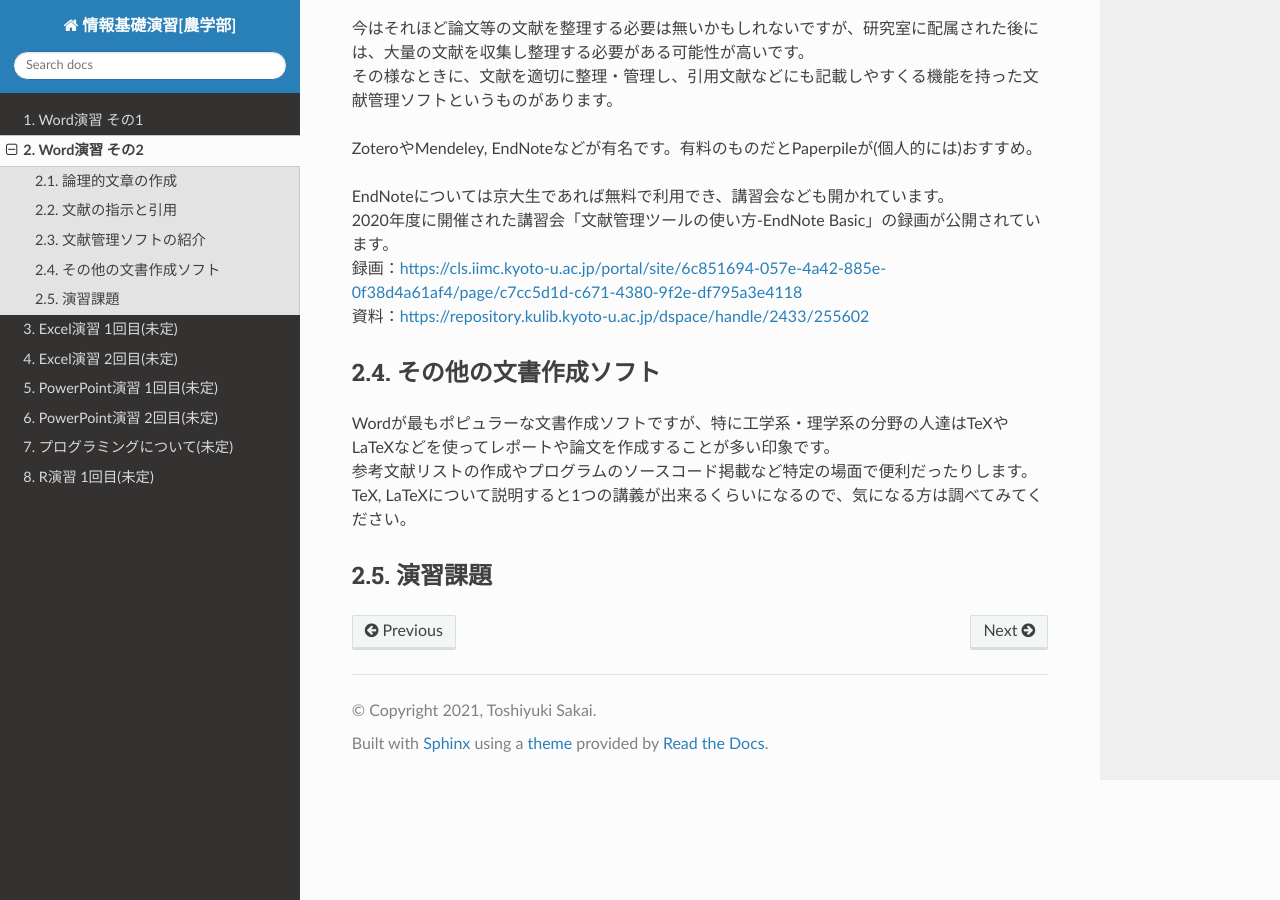
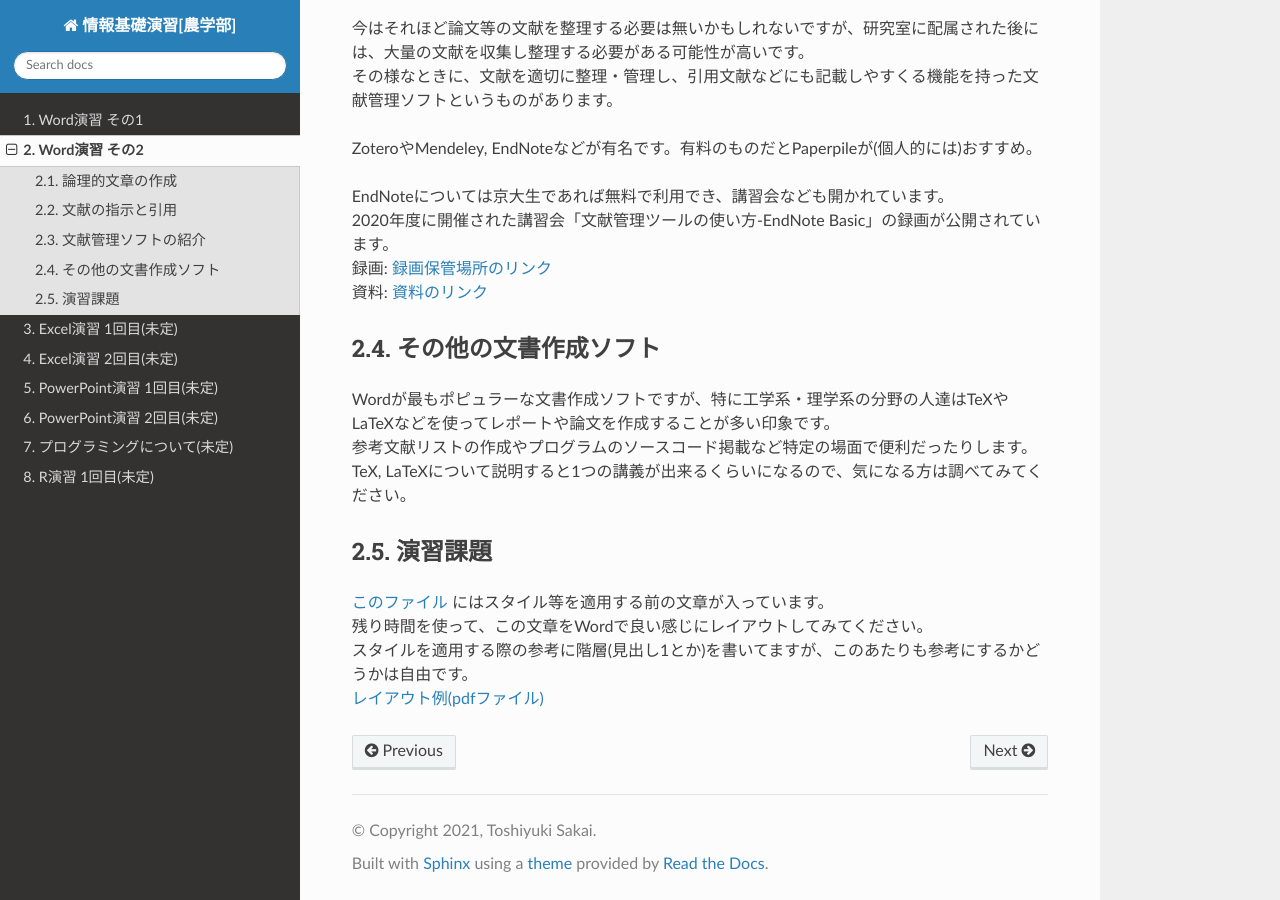
Before and after one commit to slt666666/informatics_agri_1st, a Sphinx documentation site: the page built from source/word_2.rst, in a window 1280 px wide and 900 px high, scrolled down 2985 px. Built offline with Sphinx 7.4.7 and the Read the Docs theme 2.0.0, drawn with Linux system fonts in a browser that asks for light colours.

Commit message:
add task

```diff
--- a/source/word_1.rst
+++ b/source/word_1.rst
@@ -252,3 +252,7 @@ Alt + = というショートカットキーで手軽に入れることもでき
 | **Q. 変換がしやすい日本語入力の時は良いのですが、英語入力の時にキーボードから直接打てない特殊記号を打とうとするとなかなか煩わしいです。**
 | A. 分かります。私も海外の人達はどうやってるんだろうと思っていたんですが、イギリスで英語圏の人達がやってた方法を見た時に、Alt Codesというのがwindowsにあると知りました。
 | Word上で25A0と入力し、ALT + Xと打ってみてください。「■」に変換されると思います。こんな風に一応英語からも変換出来るんですが、結局記号のコードを覚える必要があり面倒です…。
+
+| **Q. wordを使っている途中、急に日本語入力を受け付けなくなるときがあります。アプリを再起動すれば直るのですが、原因が分からず困っています。**
+| A. Word特有の問題なのか、別のソフトやブラウザを使用中にも同様の現象が起きるのかで原因が変わる気がします。
+| Wordを使用している際、言語設定(画面右下)はどの様になっているでしょうか？
--- a/source/word_2.rst
+++ b/source/word_2.rst
@@ -67,8 +67,8 @@ ZoteroやMendeley, EndNoteなどが有名です。有料のものだとPaperpile
 
 | EndNoteについては京大生であれば無料で利用でき、講習会なども開かれています。
 | 2020年度に開催された講習会「文献管理ツールの使い方-EndNote Basic」の録画が公開されています。
-| 録画：https://cls.iimc.kyoto-u.ac.jp/portal/site/6c851694-057e-4a42-885e-0f38d4a61af4/page/c7cc5d1d-c671-4380-9f2e-df795a3e4118
-| 資料：https://repository.kulib.kyoto-u.ac.jp/dspace/handle/2433/255602
+| 録画: `録画保管場所のリンク <https://cls.iimc.kyoto-u.ac.jp/portal/site/6c851694-057e-4a42-885e-0f38d4a61af4/page/c7cc5d1d-c671-4380-9f2e-df795a3e4118>`_
+| 資料: `資料のリンク <https://repository.kulib.kyoto-u.ac.jp/dspace/handle/2433/255602>`_
 
 その他の文書作成ソフト
 ^^^^^^^^^^^^^^^^^^^^^^
@@ -78,3 +78,8 @@ ZoteroやMendeley, EndNoteなどが有名です。有料のものだとPaperpile
 
 演習課題
 ^^^^^^^^^^^^^^^^^^^^^^
+
+| `このファイル <_static/images/Sample1.docx>`_ にはスタイル等を適用する前の文章が入っています。
+| 残り時間を使って、この文章をWordで良い感じにレイアウトしてみてください。
+| スタイルを適用する際の参考に階層(見出し1とか)を書いてますが、このあたりも参考にするかどうかは自由です。
+| `レイアウト例(pdfファイル) <_static/images/Sample1.docx>`_
```
Also changed, not shown: 1 other file.
